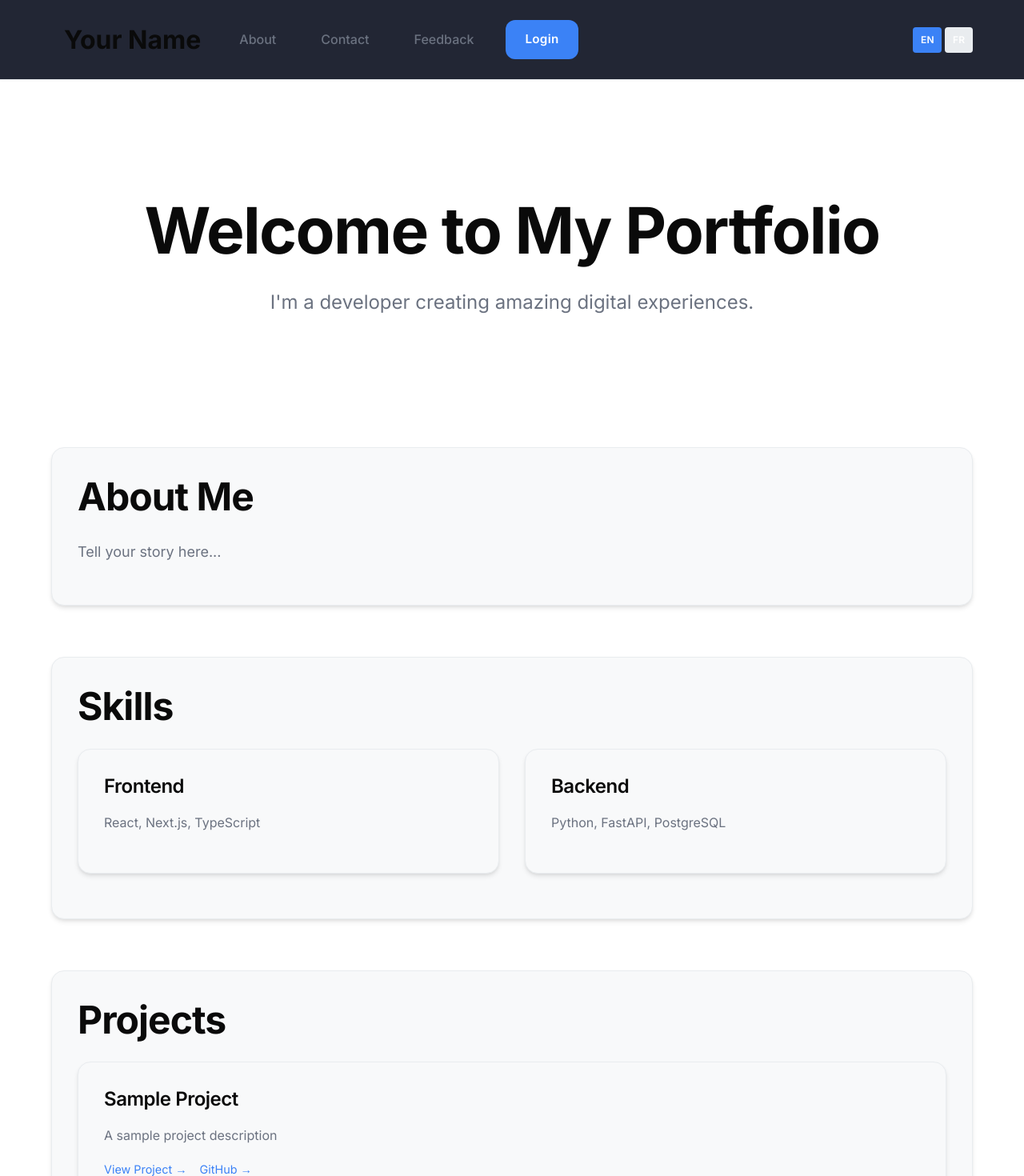
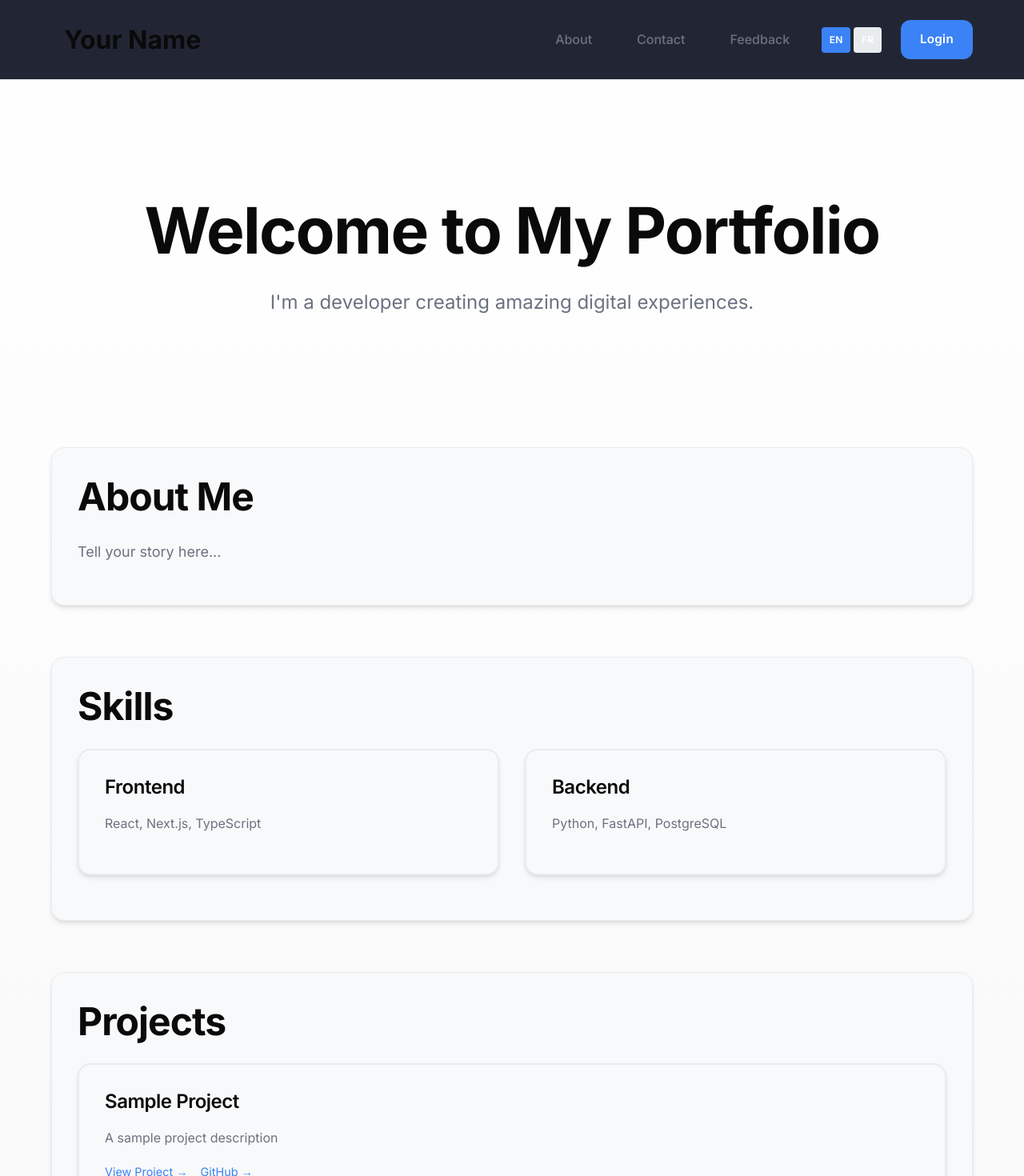
Before and after one commit to AlexRemiNoel/portfolio-alex, a Next.js app in the folder frontend/: page / in a window 1280 px wide. Shown: the top 1470 px of the page at 80% size. Built offline with nearby package versions, Linux system fonts and the light colour scheme; no server answers.

Commit message:
enhanced visibility

```diff
--- a/frontend/app/components/Navbar.tsx
+++ b/frontend/app/components/Navbar.tsx
@@ -75,11 +75,12 @@ export function Navbar({
               )}
             </a>
 
-            {/* Desktop Navigation */}
+            {/* Desktop Navigation — pushed to the right with marginLeft: auto */}
             {showFullNav && (
               <div
                 style={{
                   display: "none",
+                  marginLeft: "auto",
                 }}
                 className="navbar-desktop"
               >
@@ -160,6 +161,49 @@ export function Navbar({
                       {t("navigation.admin")}
                     </a>
                   )}
+
+                  {/* Language Selector (desktop) */}
+                  <div
+                    style={{
+                      display: "flex",
+                      gap: "0.25rem",
+                      alignItems: "center",
+                    }}
+                  >
+                    <button
+                      onClick={() => setLanguage("en")}
+                      style={{
+                        padding: "0.4rem 0.6rem",
+                        background:
+                          language === "en" ? "var(--primary)" : "var(--border)",
+                        color: "white",
+                        border: "none",
+                        borderRadius: "4px",
+                        cursor: "pointer",
+                        fontWeight: "600",
+                        fontSize: "0.75rem",
+                      }}
+                    >
+                      EN
+                    </button>
+                    <button
+                      onClick={() => setLanguage("fr")}
+                      style={{
+                        padding: "0.4rem 0.6rem",
+                        background:
+                          language === "fr" ? "var(--primary)" : "var(--border)",
+                        color: "white",
+                        border: "none",
+                        borderRadius: "4px",
+                        cursor: "pointer",
+                        fontWeight: "600",
+                        fontSize: "0.75rem",
+                      }}
+                    >
+                      FR
+                    </button>
+                  </div>
+
                   {!isEditing && (
                     <>
                       {isAuthenticated ? (
@@ -220,7 +264,7 @@ export function Navbar({
               </div>
             )}
 
-            {/* Language Selector & Mobile Menu Button */}
+            {/* Mobile Menu Button (only visible on mobile) */}
             {showFullNav && (
               <div
                 style={{
@@ -229,6 +273,7 @@ export function Navbar({
                   alignItems: "center",
                   marginLeft: "auto",
                 }}
+                className="mobile-controls"
               >
                 <div
                   style={{
@@ -275,7 +320,6 @@ export function Navbar({
                 <button
                   onClick={() => setMobileMenuOpen(!mobileMenuOpen)}
                   style={{
-                    display: "none",
                     background: "none",
                     border: "none",
                     cursor: "pointer",
@@ -460,7 +504,7 @@ export function Navbar({
           .navbar-desktop {
             display: flex !important;
           }
-          .mobile-menu-btn {
+          .mobile-controls {
             display: none !important;
           }
         }
@@ -469,8 +513,8 @@ export function Navbar({
           .navbar-desktop {
             display: none !important;
           }
-          .mobile-menu-btn {
-            display: block !important;
+          .mobile-controls {
+            display: flex !important;
           }
         }
       `}</style>
--- a/frontend/app/contact/page.tsx
+++ b/frontend/app/contact/page.tsx
@@ -78,7 +78,7 @@ export default function ContactPage() {
   };
 
   return (
-    <div style={{ minHeight: '100vh', background: 'var(--background)', color: 'var(--foreground)' }}>
+    <div style={{ minHeight: '100vh', background: 'linear-gradient(180deg, var(--background) 0%, rgba(0,0,0,0.03) 100%)', color: 'var(--foreground)' }}>
       {/* Navigation */}
       <Navbar
         isAuthenticated={false}
--- a/frontend/app/feedback/admin/page.tsx
+++ b/frontend/app/feedback/admin/page.tsx
@@ -168,7 +168,7 @@ export default function AdminFeedbackPage() {
   const approvedCount = allFeedback.filter(f => f.is_approved).length;
 
   return (
-    <div style={{ minHeight: '100vh', background: 'var(--background)', color: 'var(--foreground)' }}>
+    <div style={{ minHeight: '100vh', background: 'linear-gradient(180deg, var(--background) 0%, rgba(0,0,0,0.03) 100%)', color: 'var(--foreground)' }}>
       {/* Navigation */}
       <Navbar
         isAuthenticated={isAuthenticated}
--- a/frontend/app/feedback/page.tsx
+++ b/frontend/app/feedback/page.tsx
@@ -112,7 +112,7 @@ export default function FeedbackPage() {
   };
 
   return (
-    <div style={{ minHeight: '100vh', background: 'var(--background)', color: 'var(--foreground)' }}>
+    <div style={{ minHeight: '100vh', background: 'linear-gradient(180deg, var(--background) 0%, rgba(0,0,0,0.03) 100%)', color: 'var(--foreground)' }}>
       {/* Navigation */}
       <Navbar
         isAuthenticated={false}
--- a/frontend/app/globals.css
+++ b/frontend/app/globals.css
@@ -231,6 +231,32 @@ button:active {
   background: var(--card-hover);
   box-shadow: var(--shadow-xl);
   transform: translateY(-4px);
+}
+
+/* Project card specific hover */
+.project-card {
+  background: var(--card);
+  border: 2px solid var(--border);
+}
+
+.project-card:hover {
+  background: var(--card-hover);
+  border-color: var(--primary);
+  box-shadow: 0 10px 15px -3px rgba(59, 130, 246, 0.2), 0 4px 6px -2px rgba(59, 130, 246, 0.1);
+  transform: translateY(-6px);
+}
+
+/* Skill card specific hover */
+.skill-card {
+  background: var(--card);
+  border: 2px solid var(--border);
+}
+
+.skill-card:hover {
+  background: var(--card-hover);
+  border-color: var(--primary);
+  box-shadow: 0 10px 15px -3px rgba(59, 130, 246, 0.2), 0 4px 6px -2px rgba(59, 130, 246, 0.1);
+  transform: translateY(-6px);
 }
 
 /* ============================================
@@ -536,6 +562,29 @@ nav a:hover {
   color: white;
 }
 
+/* Component selection styles */
+.card::selection,
+.card *::selection {
+  background: var(--secondary);
+  color: white;
+}
+
+.card ::-moz-selection {
+  background: var(--secondary);
+  color: white;
+}
+
+form::selection,
+form *::selection {
+  background: var(--accent);
+  color: white;
+}
+
+form ::-moz-selection {
+  background: var(--accent);
+  color: white;
+}
+
 /* ============================================
    FOCUS VISIBLE (Accessibility)
    ============================================ */
--- a/frontend/app/login/page.tsx
+++ b/frontend/app/login/page.tsx
@@ -53,7 +53,7 @@ export default function LoginPage() {
   return (
     <div style={{
       minHeight: '100vh',
-      background: 'var(--background)',
+      background: 'linear-gradient(180deg, var(--background) 0%, rgba(0,0,0,0.03) 100%)',
       color: 'var(--foreground)',
       display: 'flex',
       flexDirection: 'column',
--- a/frontend/app/page.tsx
+++ b/frontend/app/page.tsx
@@ -265,7 +265,7 @@ export default function Home() {
   }
 
   return (
-    <div style={{ minHeight: '100vh', background: 'var(--background)', color: 'var(--foreground)' }}>
+    <div style={{ minHeight: '100vh', background: 'linear-gradient(180deg, var(--background) 0%, rgba(0,0,0,0.03) 100%)', color: 'var(--foreground)' }}>
       {/* Navigation */}
       <Navbar
         isAuthenticated={isAuthenticated}
@@ -377,7 +377,7 @@ export default function Home() {
           </h3>
           <div className="grid-2">
             {skills.categories.map((category: any, index: number) => (
-              <div key={index} className="card" style={{ position: 'relative' }}>
+              <div key={index} className="card skill-card" style={{ position: 'relative' }}>
                 {isEditing && (
                   <button
                     onClick={() => removeSkillCategory(index)}
@@ -469,7 +469,7 @@ export default function Home() {
           </h3>
           <div className="grid-2">
             {projects.items.map((project: any, index: number) => (
-              <div key={index} className="card" style={{ position: 'relative' }}>
+              <div key={index} className="card project-card" style={{ position: 'relative' }}>
                 {isEditing && (
                   <button
                     onClick={() => removeProject(index)}
```
